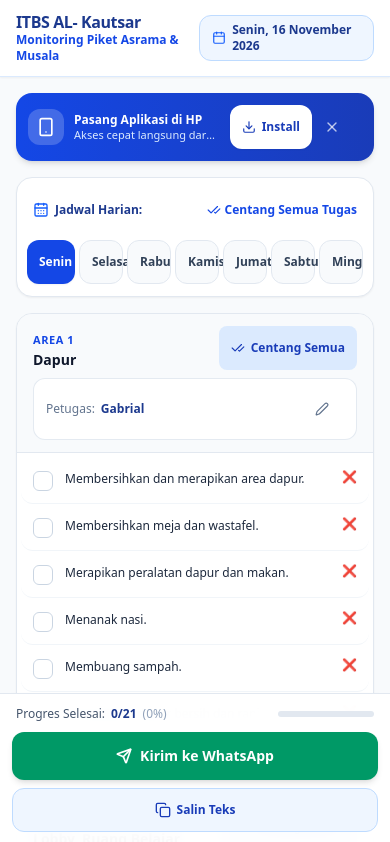
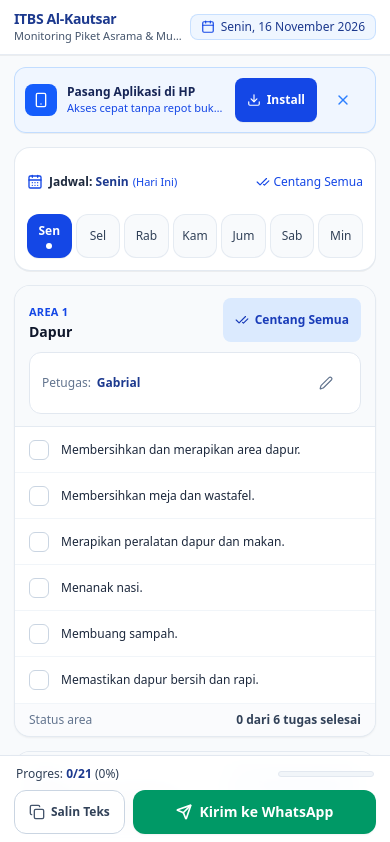
Before and after one commit to ryaleason/monitoring-piket, a Next.js app: page / in a window 390 px wide. Shown: the top 842 px of the page. Built offline with nearby package versions, Linux system fonts and the light colour scheme.

Commit message:
refactor(ui): mobile-first responsive redesign following antislop principles

```diff
--- a/src/app/page.tsx
+++ b/src/app/page.tsx
@@ -16,14 +16,20 @@ import {
 } from "@/lib/schedule";
 import { Copy, Check, CheckCheck, FileText, CalendarDays, Send } from "lucide-react";
 
-const DAYS_LIST = [
-  { index: 1, name: "Senin" },
-  { index: 2, name: "Selasa" },
-  { index: 3, name: "Rabu" },
-  { index: 4, name: "Kamis" },
-  { index: 5, name: "Jumat" },
-  { index: 6, name: "Sabtu" },
-  { index: 0, name: "Minggu" },
+interface DayItem {
+  index: number;
+  name: string;
+  shortName: string;
+}
+
+const DAYS_LIST: DayItem[] = [
+  { index: 1, name: "Senin", shortName: "Sen" },
+  { index: 2, name: "Selasa", shortName: "Sel" },
+  { index: 3, name: "Rabu", shortName: "Rab" },
+  { index: 4, name: "Kamis", shortName: "Kam" },
+  { index: 5, name: "Jumat", shortName: "Jum" },
+  { index: 6, name: "Sabtu", shortName: "Sab" },
+  { index: 0, name: "Minggu", shortName: "Min" },
 ];
 
 export default function HomePage() {
@@ -38,7 +44,7 @@ export default function HomePage() {
     dateString: "",
   });
 
-  // Assignees state per area: { 1: "...", 2: "...", 3: "..." }
+  // Assignees override state per area: { 1: "...", 2: "...", 3: "..." }
   const [customAssignees, setCustomAssignees] = useState<Record<number, string>>({});
 
   // Checklist state: { [taskId]: boolean }
@@ -72,14 +78,14 @@ export default function HomePage() {
     });
     setSelectedDayIndex(jakarta.dayIndex);
 
-    // Load saved checks for today from localStorage if available
+    // Load saved checks for today from localStorage
     try {
       const savedChecks = localStorage.getItem(`piket_checks_${jakarta.dateString}`);
       if (savedChecks) {
         setTaskChecks(JSON.parse(savedChecks));
       }
     } catch {
-      // ignore
+      // ignore storage access issues
     }
   }, []);
 
@@ -170,7 +176,7 @@ export default function HomePage() {
       ...prev,
       [editModal.areaNumber]: newAssignee,
     }));
-    setToastMessage(`Nama petugas Area ${editModal.areaNumber} diperbarui`);
+    setToastMessage(`Petugas Area ${editModal.areaNumber} diperbarui`);
     setToastType("success");
   };
 
@@ -191,14 +197,14 @@ export default function HomePage() {
 
   // Redirection to WhatsApp
   const handleSendToWhatsApp = async () => {
-    // 1. Copy to clipboard first so user always has backup copy
+    // 1. Copy to clipboard first as backup
     await copyToClipboard(formattedReport);
 
     // 2. Open WhatsApp with pre-filled text
     const waUrl = `https://api.whatsapp.com/send?text=${encodeURIComponent(formattedReport)}`;
     window.open(waUrl, "_blank");
 
-    setToastMessage("Laporan disalin! Membuka WhatsApp...");
+    setToastMessage("Laporan disalin. Membuka WhatsApp...");
     setToastType("success");
   };
 
@@ -223,33 +229,45 @@ export default function HomePage() {
   const percent = Math.round((completedCount / totalTasks) * 100);
   const allGlobalCompleted = completedCount === totalTasks;
 
+  const selectedDayObj = DAYS_LIST.find((d) => d.index === selectedDayIndex);
+  const selectedDayName = selectedDayObj ? selectedDayObj.name : "Senin";
+  const isSelectedToday = selectedDayIndex === dateInfo.dayIndex;
+
   return (
-    <div className="min-h-screen bg-slate-50 flex flex-col">
+    <div className="min-h-screen bg-slate-50 flex flex-col antialiased">
       {/* App Header */}
       <Header formattedDate={dateInfo.formattedDate} />
 
-      {/* Main Content */}
-      <main className="flex-1 max-w-xl w-full mx-auto p-4 space-y-4 pb-32">
-        {/* PWA Install Banner */}
+      {/* Main Content Area */}
+      <main className="flex-1 max-w-xl w-full mx-auto px-3.5 py-3 space-y-3.5 pb-28">
+        {/* Compact PWA Install Banner */}
         <InstallPrompt />
 
-        {/* Day Selector Pill Tabs */}
-        <div className="bg-white rounded-2xl p-2.5 border border-slate-200 shadow-xs space-y-2">
-          <div className="flex items-center justify-between px-1.5 text-xs text-slate-500 font-semibold">
-            <span className="flex items-center gap-1.5 text-blue-900">
-              <CalendarDays className="w-4 h-4 text-blue-600" />
-              <span>Jadwal Harian:</span>
-            </span>
+        {/* Day Selector (7-Day Responsive Grid) */}
+        <div className="bg-white rounded-2xl p-3 border border-slate-200/90 shadow-2xs space-y-2.5">
+          <div className="flex items-center justify-between text-xs">
+            <div className="flex items-center gap-1.5 font-semibold text-slate-800">
+              <CalendarDays className="w-4 h-4 text-blue-700 shrink-0" />
+              <span>
+                Jadwal: <strong className="text-blue-900">{selectedDayName}</strong>
+                {isSelectedToday && (
+                  <span className="ml-1 text-[11px] font-normal text-blue-700">
+                    (Hari Ini)
+                  </span>
+                )}
+              </span>
+            </div>
             <button
               onClick={() => handleCheckAllGlobal(!allGlobalCompleted)}
-              className="text-blue-700 hover:text-blue-900 hover:underline flex items-center gap-1 touch-target"
+              className="text-blue-700 hover:text-blue-900 active:text-blue-950 font-medium flex items-center gap-1 touch-target text-xs"
             >
               <CheckCheck className="w-3.5 h-3.5" />
-              <span>{allGlobalCompleted ? "Batal Semua" : "Centang Semua Tugas"}</span>
+              <span>{allGlobalCompleted ? "Batal Semua" : "Centang Semua"}</span>
             </button>
           </div>
 
-          <div className="flex items-center gap-1 overflow-x-auto pb-0.5 scrollbar-none">
+          {/* 7 Columns Day Buttons */}
+          <div className="grid grid-cols-7 gap-1 sm:gap-1.5">
             {DAYS_LIST.map((d) => {
               const isSelected = selectedDayIndex === d.index;
               const isToday = dateInfo.dayIndex === d.index;
@@ -257,23 +275,24 @@ export default function HomePage() {
                 <button
                   key={d.index}
                   onClick={() => handleSelectDay(d.index)}
-                  className={`px-3 py-2 rounded-xl text-xs font-semibold whitespace-nowrap transition-colors touch-target flex items-center gap-1 ${
+                  className={`relative flex flex-col items-center justify-center py-2 px-1 rounded-xl text-xs transition-all touch-target min-h-[44px] ${
                     isSelected
-                      ? "bg-blue-700 text-white shadow-xs"
-                      : "bg-slate-50 text-slate-700 hover:bg-slate-100 border border-slate-200"
+                      ? "bg-blue-700 text-white font-bold shadow-2xs"
+                      : isToday
+                      ? "bg-blue-50 text-blue-900 border border-blue-200 font-semibold hover:bg-blue-100/70"
+                      : "bg-slate-50 text-slate-700 hover:bg-slate-100 border border-slate-200/80"
                   }`}
+                  aria-label={`Pilih jadwal hari ${d.name}${isToday ? " (Hari ini)" : ""}`}
                 >
-                  <span>{d.name}</span>
+                  <span className="sm:hidden text-xs">{d.shortName}</span>
+                  <span className="hidden sm:inline text-xs">{d.name}</span>
                   {isToday && (
                     <span
-                      className={`text-[10px] px-1 py-0.2 rounded-full font-bold ${
-                        isSelected
-                          ? "bg-white/20 text-white"
-                          : "bg-blue-100 text-blue-800"
+                      className={`w-1.5 h-1.5 rounded-full mt-1 ${
+                        isSelected ? "bg-white" : "bg-blue-600"
                       }`}
-                    >
-                      Hari Ini
-                    </span>
+                      title="Hari Ini"
+                    />
                   )}
                 </button>
               );
@@ -281,8 +300,8 @@ export default function HomePage() {
           </div>
         </div>
 
-        {/* Areas Cards */}
-        <div className="space-y-4">
+        {/* 3 Area Checklist Cards */}
+        <div className="space-y-3.5">
           {DEFAULT_PIKET_AREAS.map((area) => {
             const areaTasks: TaskState[] = area.tasks.map((t) => ({
               id: t.id,
@@ -313,31 +332,27 @@ export default function HomePage() {
           })}
         </div>
 
-        {/* Collapsible Format Preview */}
-        <details className="bg-white rounded-xl border border-slate-200 p-3.5 text-xs text-slate-600 group">
+        {/* Format Preview Details */}
+        <details className="bg-white rounded-xl border border-slate-200 p-3 text-xs text-slate-600 group">
           <summary className="font-semibold text-slate-700 cursor-pointer flex items-center gap-2 select-none touch-target">
-            <FileText className="w-4 h-4 text-blue-600 shrink-0" />
+            <FileText className="w-4 h-4 text-blue-700 shrink-0" />
             <span>Lihat Tampilan Format Teks WhatsApp</span>
           </summary>
-          <pre className="mt-3 p-3 bg-slate-50 rounded-lg text-slate-800 font-mono text-[11px] leading-relaxed overflow-x-auto whitespace-pre-wrap border border-slate-200/80">
+          <pre className="mt-2.5 p-3 bg-slate-50 rounded-lg text-slate-800 font-mono text-[11px] leading-relaxed overflow-x-auto whitespace-pre-wrap border border-slate-200/70">
             {formattedReport}
           </pre>
         </details>
       </main>
 
-      {/* Sticky Bottom Actions */}
-      <div className="fixed bottom-0 left-0 right-0 z-30 bg-white/95 backdrop-blur-md border-t border-slate-200 p-3 sm:p-4 shadow-lg">
-        <div className="max-w-xl mx-auto flex flex-col gap-2.5">
-          {/* Progress bar */}
-          <div className="flex items-center justify-between text-xs text-slate-600 px-1">
-            <div className="flex items-center gap-1.5 font-medium">
-              <span>Progres Selesai:</span>
-              <span className="font-bold text-blue-900">
-                {completedCount}/{totalTasks}
-              </span>
-              <span className="text-slate-400">({percent}%)</span>
-            </div>
-            <div className="w-24 bg-slate-200 rounded-full h-1.5 overflow-hidden">
+      {/* Sticky Bottom Actions Bar (Sleek & Compact) */}
+      <div className="fixed bottom-0 left-0 right-0 z-30 bg-white/95 backdrop-blur-md border-t border-slate-200 px-3.5 py-2.5 pb-[max(0.625rem,env(safe-area-inset-bottom))] shadow-lg">
+        <div className="max-w-xl mx-auto flex flex-col gap-2">
+          {/* Progress Indicator */}
+          <div className="flex items-center justify-between text-xs text-slate-600 px-0.5">
+            <span className="font-medium text-slate-700">
+              Progres: <strong className="text-blue-900">{completedCount}/{totalTasks}</strong> ({percent}%)
+            </span>
+            <div className="w-24 sm:w-28 bg-slate-100 rounded-full h-1.5 overflow-hidden border border-slate-200">
               <div
                 className="bg-emerald-600 h-1.5 rounded-full transition-all duration-300"
                 style={{ width: `${percent}%` }}
@@ -345,33 +360,32 @@ export default function HomePage() {
             </div>
           </div>
 
-          {/* Action Buttons Grid */}
-          <div className="grid grid-cols-1 sm:grid-cols-3 gap-2">
-            {/* Primary Action: Buka & Kirim ke WhatsApp (Green WhatsApp style) */}
-            <button
-              onClick={handleSendToWhatsApp}
-              className="sm:col-span-2 py-3.5 px-4 rounded-xl font-bold text-sm bg-emerald-600 hover:bg-emerald-700 active:scale-[0.99] text-white shadow-md transition-all flex items-center justify-center gap-2 touch-target"
-            >
-              <Send className="w-4 h-4 stroke-[2.5]" />
-              <span>Kirim ke WhatsApp</span>
-            </button>
-
-            {/* Secondary Action: Salin Teks Saja */}
+          {/* Side-by-side Actions: Salin Teks + Kirim ke WhatsApp */}
+          <div className="flex items-center gap-2">
             <button
               onClick={handleCopyOnly}
-              className="py-3 px-3 rounded-xl font-semibold text-xs border border-blue-200 bg-blue-50 hover:bg-blue-100 text-blue-800 transition-all flex items-center justify-center gap-1.5 touch-target"
+              className="py-2.5 px-3.5 rounded-xl font-semibold text-xs border border-slate-300 bg-white hover:bg-slate-50 active:bg-slate-100 text-slate-700 transition-colors flex items-center justify-center gap-1.5 shrink-0 touch-target"
+              title="Salin format laporan ke clipboard"
             >
               {copiedRecently ? (
                 <>
                   <Check className="w-4 h-4 text-emerald-600 stroke-[3]" />
-                  <span>Tersalin!</span>
+                  <span>Tersalin</span>
                 </>
               ) : (
                 <>
-                  <Copy className="w-4 h-4" />
+                  <Copy className="w-4 h-4 text-slate-600" />
                   <span>Salin Teks</span>
                 </>
               )}
+            </button>
+
+            <button
+              onClick={handleSendToWhatsApp}
+              className="flex-1 py-3 px-4 rounded-xl font-bold text-sm bg-emerald-600 hover:bg-emerald-700 active:bg-emerald-800 text-white shadow-xs transition-all flex items-center justify-center gap-2 touch-target"
+            >
+              <Send className="w-4 h-4 stroke-[2.5]" />
+              <span>Kirim ke WhatsApp</span>
             </button>
           </div>
         </div>
--- a/src/components/AreaCard.tsx
+++ b/src/components/AreaCard.tsx
@@ -33,12 +33,12 @@ export function AreaCard({
   const allCompleted = totalCount > 0 && completedCount === totalCount;
 
   return (
-    <section className="bg-white rounded-2xl border border-slate-200 shadow-xs overflow-hidden transition-all">
+    <section className="bg-white rounded-2xl border border-slate-200/90 shadow-xs overflow-hidden">
       {/* Header Area */}
-      <div className="bg-slate-50/90 px-4 py-3 border-b border-slate-200 flex flex-col gap-2">
+      <div className="bg-slate-50 px-3.5 py-3 border-b border-slate-200/80 space-y-2.5">
         <div className="flex items-start justify-between gap-2">
           <div>
-            <span className="text-[11px] font-bold text-blue-700 tracking-wider uppercase">
+            <span className="text-[11px] font-bold text-blue-700 tracking-wide uppercase">
               Area {areaNumber}
             </span>
             <h2 className="text-sm sm:text-base font-bold text-slate-900 leading-snug">
@@ -53,7 +53,7 @@ export function AreaCard({
                 ? "bg-slate-200 text-slate-700 hover:bg-slate-300"
                 : "bg-blue-100 text-blue-800 hover:bg-blue-200"
             }`}
-            title={allCompleted ? "Hapus semua centang" : "Centang semua tugas"}
+            title={allCompleted ? "Batalkan semua centang" : "Centang semua tugas"}
           >
             <CheckCheck className="w-3.5 h-3.5" />
             <span>{allCompleted ? "Batal Semua" : "Centang Semua"}</span>
@@ -61,7 +61,7 @@ export function AreaCard({
         </div>
 
         {/* Petugas Bar */}
-        <div className="flex items-center justify-between bg-white px-3 py-2 rounded-xl border border-slate-200/90 text-xs">
+        <div className="flex items-center justify-between bg-white px-3 py-2 rounded-xl border border-slate-200 text-xs">
           <div className="flex items-center gap-1.5 overflow-hidden">
             <span className="text-slate-500 shrink-0 font-medium">Petugas:</span>
             <span className="font-bold text-blue-900 truncate">
@@ -80,17 +80,17 @@ export function AreaCard({
       </div>
 
       {/* Task Checklist */}
-      <div className="divide-y divide-slate-100 p-1">
+      <div className="divide-y divide-slate-100">
         {tasks.map((task) => {
           const isDone = task.completed;
           return (
             <label
               key={task.id}
-              className={`flex items-start gap-3 p-3 rounded-xl cursor-pointer transition-colors touch-target select-none ${
-                isDone ? "bg-blue-50/50" : "hover:bg-slate-50"
+              className={`flex items-center gap-3 px-3.5 py-3 cursor-pointer transition-colors select-none min-h-[46px] ${
+                isDone ? "bg-blue-50/40" : "hover:bg-slate-50 active:bg-slate-100/70"
               }`}
             >
-              <div className="relative flex items-center justify-center shrink-0 mt-0.5">
+              <div className="relative flex items-center justify-center shrink-0">
                 <input
                   type="checkbox"
                   checked={isDone}
@@ -110,14 +110,12 @@ export function AreaCard({
 
               <span
                 className={`text-xs sm:text-sm leading-relaxed flex-1 ${
-                  isDone ? "text-slate-700 font-medium" : "text-slate-800"
+                  isDone
+                    ? "text-slate-500 line-through decoration-slate-300"
+                    : "text-slate-800 font-normal"
                 }`}
               >
                 {task.text}
-              </span>
-
-              <span className="text-xs shrink-0 select-none ml-1">
-                {isDone ? "✅" : "❌"}
               </span>
             </label>
           );
@@ -125,10 +123,10 @@ export function AreaCard({
       </div>
 
       {/* Footer counter */}
-      <div className="px-4 py-2 bg-slate-50/60 border-t border-slate-100 flex items-center justify-between text-xs text-slate-500">
+      <div className="px-3.5 py-2 bg-slate-50/70 border-t border-slate-100 flex items-center justify-between text-xs text-slate-500">
         <span>Status area</span>
         <span className="font-semibold text-slate-700">
-          {completedCount} dari {totalCount} selesai
+          {completedCount} dari {totalCount} tugas selesai
         </span>
       </div>
     </section>
--- a/src/components/Header.tsx
+++ b/src/components/Header.tsx
@@ -9,20 +9,20 @@ interface HeaderProps {
 
 export function Header({ formattedDate }: HeaderProps) {
   return (
-    <header className="bg-white border-b border-blue-100 sticky top-0 z-30 shadow-xs">
-      <div className="max-w-xl mx-auto px-4 py-3 flex items-center justify-between">
-        <div>
-          <h1 className="text-base sm:text-lg font-bold text-blue-900 tracking-tight leading-tight">
-            ITBS AL- Kautsar
+    <header className="bg-white border-b border-slate-200/80 sticky top-0 z-30 shadow-2xs">
+      <div className="max-w-xl w-full mx-auto px-3.5 py-2.5 sm:px-4 sm:py-3 flex items-center justify-between gap-2">
+        <div className="min-w-0">
+          <h1 className="text-sm sm:text-base font-bold text-blue-900 tracking-tight leading-tight truncate">
+            ITBS Al-Kautsar
           </h1>
-          <p className="text-xs font-semibold text-blue-700">
+          <p className="text-[11px] sm:text-xs font-medium text-slate-600 truncate">
             Monitoring Piket Asrama & Musala
           </p>
         </div>
 
-        <div className="flex items-center gap-1.5 px-3 py-1.5 bg-blue-50 text-blue-900 rounded-xl text-xs font-semibold border border-blue-200">
-          <Calendar className="w-3.5 h-3.5 text-blue-600 shrink-0" />
-          <span>{formattedDate || "Memuat..."}</span>
+        <div className="flex items-center gap-1.5 px-2.5 py-1 bg-blue-50 text-blue-900 rounded-lg text-xs font-medium border border-blue-200/80 shrink-0">
+          <Calendar className="w-3.5 h-3.5 text-blue-700 shrink-0" />
+          <span className="whitespace-nowrap">{formattedDate || "Memuat..."}</span>
         </div>
       </div>
     </header>
--- a/src/components/InstallPrompt.tsx
+++ b/src/components/InstallPrompt.tsx
@@ -16,13 +16,22 @@ export function InstallPrompt() {
   const [isIos, setIsIos] = useState(false);
 
   useEffect(() => {
-    // Check if already running as standalone PWA
+    // Check if running as standalone PWA
     if (
       window.matchMedia("(display-mode: standalone)").matches ||
       (window.navigator as any).standalone === true
     ) {
       setIsStandalone(true);
       return;
+    }
+
+    // Check if dismissed in this session
+    try {
+      if (sessionStorage.getItem("pwa_install_dismissed") === "true") {
+        setIsDismissed(true);
+      }
+    } catch {
+      // ignore
     }
 
     // Detect iOS
@@ -43,6 +52,15 @@ export function InstallPrompt() {
     };
   }, []);
 
+  const handleDismiss = () => {
+    setIsDismissed(true);
+    try {
+      sessionStorage.setItem("pwa_install_dismissed", "true");
+    } catch {
+      // ignore
+    }
+  };
+
   if (isStandalone || isDismissed) {
     return null;
   }
@@ -53,11 +71,11 @@ export function InstallPrompt() {
       const choice = await deferredPrompt.userChoice;
       if (choice.outcome === "accepted") {
         setDeferredPrompt(null);
+        setIsDismissed(true);
       }
     } else if (isIos) {
       setShowIosGuide(true);
     } else {
-      // Fallback guide
       alert(
         "Untuk memasang aplikasi: buka menu browser (titik tiga di kanan atas) lalu pilih 'Tambahkan ke Layar Utama' / 'Install App'."
       );
@@ -66,32 +84,32 @@ export function InstallPrompt() {
 
   return (
     <>
-      <div className="bg-gradient-to-r from-blue-700 to-blue-800 text-white rounded-2xl p-3 sm:p-3.5 shadow-md flex items-center justify-between gap-3 animate-in fade-in slide-in-from-top-2">
-        <div className="flex items-center gap-2.5 overflow-hidden">
-          <div className="w-9 h-9 bg-white/20 rounded-xl flex items-center justify-center shrink-0">
-            <Smartphone className="w-5 h-5 text-white" />
+      <div className="bg-blue-50/90 border border-blue-200/90 text-blue-950 rounded-xl p-2.5 sm:p-3 flex items-center justify-between gap-2.5 shadow-2xs">
+        <div className="flex items-center gap-2.5 overflow-hidden min-w-0">
+          <div className="w-8 h-8 bg-blue-600 text-white rounded-lg flex items-center justify-center shrink-0">
+            <Smartphone className="w-4 h-4" />
           </div>
-          <div className="leading-tight truncate">
-            <p className="text-xs sm:text-sm font-bold truncate">
+          <div className="truncate">
+            <p className="text-xs sm:text-sm font-bold text-blue-950 truncate">
               Pasang Aplikasi di HP
             </p>
-            <p className="text-[11px] text-blue-100 truncate">
-              Akses cepat langsung dari layar utama tanpa buka browser
+            <p className="text-[11px] text-blue-700 truncate">
+              Akses cepat tanpa repot buka browser
             </p>
           </div>
         </div>
 
-        <div className="flex items-center gap-1.5 shrink-0">
+        <div className="flex items-center gap-1 shrink-0">
           <button
             onClick={handleInstallClick}
-            className="px-3 py-2 bg-white text-blue-800 hover:bg-blue-50 font-bold rounded-xl text-xs flex items-center gap-1.5 transition-colors touch-target shadow-xs"
+            className="px-3 py-1.5 bg-blue-700 hover:bg-blue-800 active:bg-blue-900 text-white font-bold rounded-lg text-xs flex items-center gap-1.5 transition-colors touch-target shadow-2xs"
           >
             <Download className="w-3.5 h-3.5" />
             <span>Install</span>
           </button>
           <button
-            onClick={() => setIsDismissed(true)}
-            className="p-1.5 text-white/70 hover:text-white rounded-lg touch-target"
+            onClick={handleDismiss}
+            className="p-1.5 text-blue-500 hover:text-blue-800 rounded-lg touch-target flex items-center justify-center"
             aria-label="Tutup saran instalasi"
           >
             <X className="w-4 h-4" />
@@ -102,14 +120,15 @@ export function InstallPrompt() {
       {/* iOS Safari Guide Modal */}
       {showIosGuide && (
         <div className="fixed inset-0 z-50 flex items-end sm:items-center justify-center p-4 bg-slate-900/50 backdrop-blur-xs">
-          <div className="bg-white rounded-3xl w-full max-w-sm p-5 space-y-4 shadow-2xl border border-slate-100 animate-in fade-in slide-in-from-bottom-4">
+          <div className="bg-white rounded-2xl w-full max-w-sm p-5 space-y-4 shadow-xl border border-slate-100">
             <div className="flex items-center justify-between">
               <h3 className="font-bold text-sm text-slate-900">
                 Cara Pasang di iPhone (Safari)
               </h3>
               <button
                 onClick={() => setShowIosGuide(false)}
-                className="p-1 text-slate-400 hover:text-slate-600 rounded-lg"
+                className="p-1 text-slate-400 hover:text-slate-600 rounded-lg touch-target flex items-center justify-center"
+                aria-label="Tutup panduan"
               >
                 <X className="w-5 h-5" />
               </button>
@@ -121,7 +140,7 @@ export function InstallPrompt() {
                   1
                 </span>
                 <span>
-                  Tekan tombol <strong>Share / Bagikan</strong> (ikon kotak dengan panah ke atas <Share2 className="w-3.5 h-3.5 inline text-blue-600" />) di bagian bawah layar Safari.
+                  Tekan tombol <strong>Share</strong> (ikon kotak dengan panah atas <Share2 className="w-3.5 h-3.5 inline text-blue-600" />) di bilah bawah Safari.
                 </span>
               </li>
               <li className="flex items-start gap-2.5">
@@ -129,7 +148,7 @@ export function InstallPrompt() {
                   2
                 </span>
                 <span>
-                  Gulir ke bawah dan pilih <strong>"Tambahkan ke Layar Utama"</strong> (Add to Home Screen <PlusSquare className="w-3.5 h-3.5 inline text-blue-600" />).
+                  Pilih <strong>Tambahkan ke Layar Utama</strong> (Add to Home Screen <PlusSquare className="w-3.5 h-3.5 inline text-blue-600" />).
                 </span>
               </li>
               <li className="flex items-start gap-2.5">
@@ -137,14 +156,14 @@ export function InstallPrompt() {
                   3
                 </span>
                 <span>
-                  Tekan <strong>"Tambah"</strong> di pojok kanan atas. Ikon aplikasi akan langsung muncul di HP Anda!
+                  Tekan <strong>Tambah</strong> di pojok kanan atas. Ikon aplikasi siap digunakan langsung di layar utama HP.
                 </span>
               </li>
             </ol>
 
             <button
               onClick={() => setShowIosGuide(false)}
-              className="w-full py-3 bg-blue-700 hover:bg-blue-800 text-white font-semibold rounded-xl text-xs touch-target"
+              className="w-full py-2.5 bg-blue-700 hover:bg-blue-800 text-white font-semibold rounded-xl text-xs touch-target"
             >
               Saya Mengerti
             </button>
```
Also changed, not shown: src/components/EditAssigneeModal.tsx (+23 -8 lines), src/components/Toast.tsx (+8 -8 lines).
